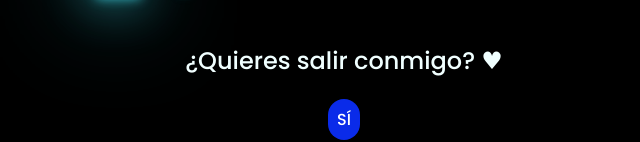
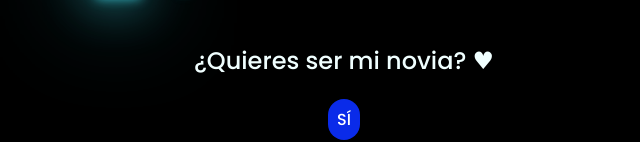
Before and after one commit to AnthonGallo/FloresMag, a plain HTML site: page index.html in a window 1280 px wide. Shown: the part 328-470 px from the top of the page, without its empty margins (304-944 px from the left). Drawn offline with Linux system fonts and the light colour scheme.

Commit message:
Update index.html

```diff
--- a/index.html
+++ b/index.html
@@ -21,7 +21,7 @@
         <span>!</span>
     </div>
     <div class="description">
-        <span>¿Quieres salir conmigo? ♥</span>
+        <span>¿Quieres ser mi novia? ♥</span>
     </div>
     <div class="button">
         <button class="botones">
```
